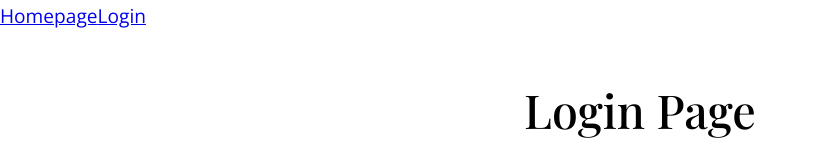
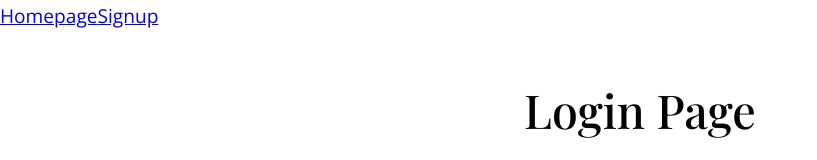
Before and after one commit to Amalitech-Public-Holiday/public-holiday-frontend, a React (Create React App) app: page /login in a window 1280 px wide. Shown: the top 160 px of the page, without its empty margins (0-817 px from the left). Built offline with nearby package versions, Linux system fonts and the light colour scheme.

Commit message:
Add props.children to accept menu links

```diff
--- a/src/components/NavBar/NavBar.js
+++ b/src/components/NavBar/NavBar.js
@@ -1,11 +1,11 @@
 import { NavLink } from "react-router-dom";
 
-const NavBar = () => {
+const NavBar = (props) => {
     return(
         <div className="NavBar">
             <nav>
                 <NavLink to="/">Homepage</NavLink>
-                <NavLink to="/login">Login</NavLink>
+                {props.children}
             </nav>
         </div>
     );
```
